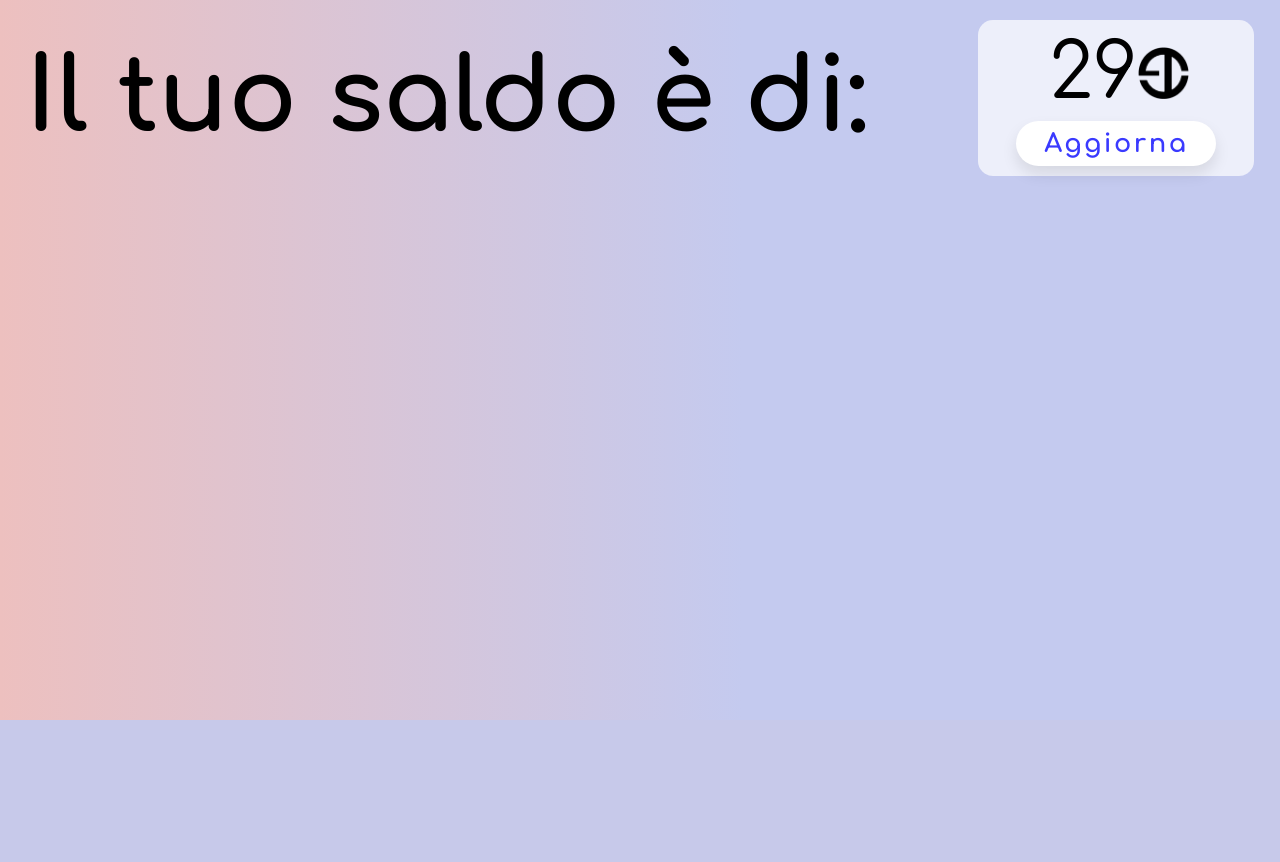
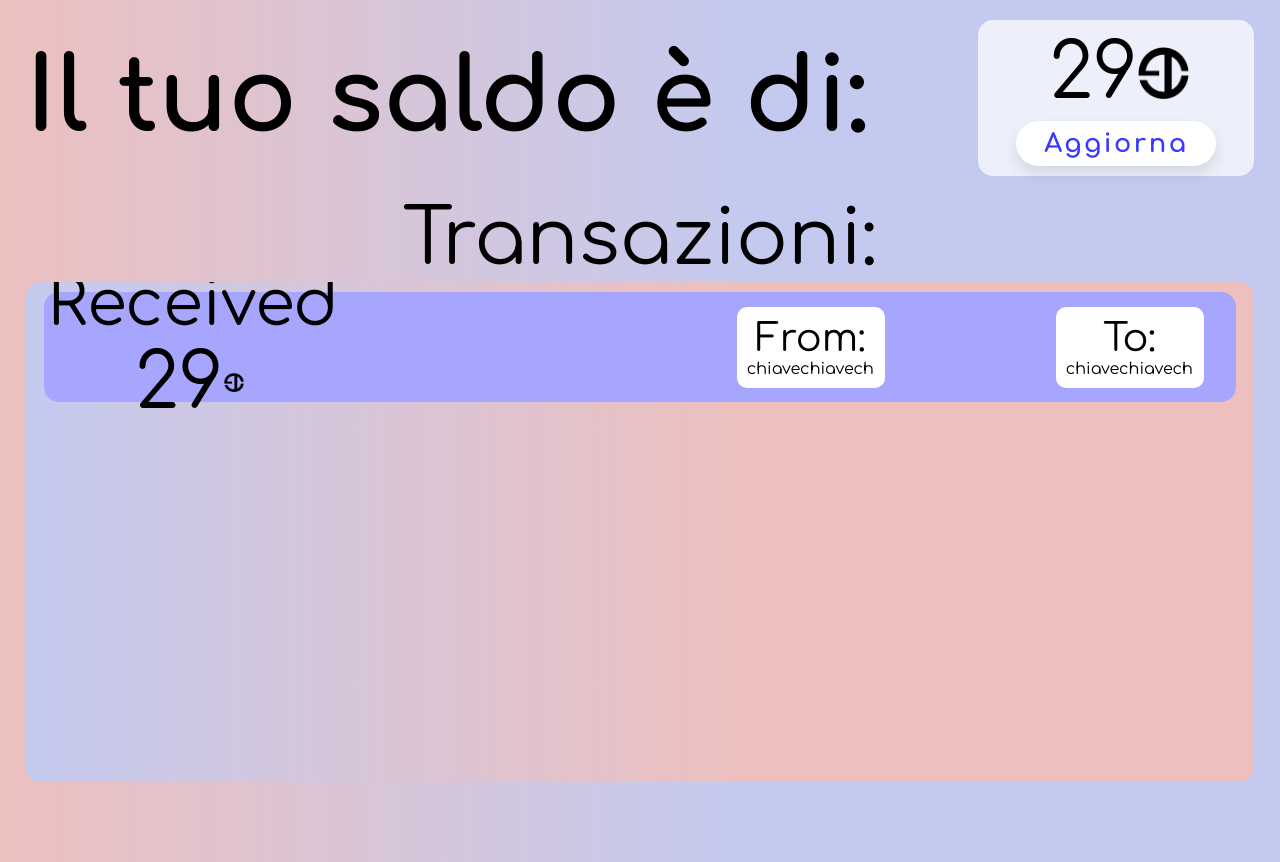
Before and after one commit to RiccardoTonioloDev/EDUChain, a PHP site: page /EDUChainV2/Pages/PersonalDashboard/personalDashboardSaldo.php in a window 1280 px wide. Shown: the part 80-942 px from the top of the page. Before the commit the page ends 800 px from the top, so only its background shows below. Run offline with PHP 8.4, Linux system fonts and the light colour scheme.

Commit message:
Aggiunta delle transazioni

```diff
--- a/EDUChainV2/Pages/PersonalDashboard/personalDashboardSaldo.php
+++ b/EDUChainV2/Pages/PersonalDashboard/personalDashboardSaldo.php
@@ -77,7 +77,36 @@
             </div>
         </div>
         <div class="lowerPart">
-
+            <div class="header-transazioni">Transazioni:</div>
+            <div class="scrollable-card">
+                <div class="transaction">
+                    <div class="leftTransaction">
+                        <div class="status">Received</div>
+                        <div class="transactionAmount">
+                            <div class="amount">29</div>
+                            <img src="../../Images/EduchainLogo-BlackV.png" class="icon">
+                        </div>
+                    </div>
+                    <div class="rightTransaction">
+                        <div class="peer">
+                            <div class="peerHeader">
+                                From:
+                            </div>
+                            <div class="key">
+                                chiavechiavechiavechiavechiavechiavechiavechiavechiavechiavechiavechiave
+                            </div>
+                        </div>
+                        <div class="peer">
+                            <div class="peerHeader">
+                            To:
+                            </div>
+                            <div class="key">
+                                chiavechiavechiavechiavechiavechiavechiavechiavechiavechiavechiavechiave
+                            </div>
+                        </div>
+                    </div>
+                </div>
+            </div>
         </div>
     </div>
     <script>
--- a/EDUChainV2/Styles/personalDashboardSaldo.css
+++ b/EDUChainV2/Styles/personalDashboardSaldo.css
@@ -269,3 +269,94 @@ body{
         width:30vw;
     }
 }
+
+/*LOWER PART*/
+.lowerPart{
+    margin-top: 20px;
+    display: flex;
+    align-items: center;
+    justify-content: space-between;
+    flex-flow: column;
+    width:100%;
+}
+
+.header-transazioni{
+    font-size: 6vw;
+}
+
+.scrollable-card{
+    width:100%;
+    height:500px;
+    background: #edc0bf;
+    background: linear-gradient(90deg, #c4caef 0,#edc0bf 58%);
+    margin-bottom: 10vh;
+    border-radius: 15px;
+    overflow-y: scroll;
+    overflow-x: hidden;
+}
+
+.transaction{
+    width:95%;
+    padding-left: 1%;
+    padding-right: 1%;
+    height: 110px;
+    background-color: rgb(166, 166, 255);
+    margin:10px auto 20px auto;
+    border-radius: 15px;
+    display: flex;
+    flex-flow: row;
+    justify-content: space-between;
+    align-items: center;
+}
+
+.status{
+    font-size: 5vw;
+}
+
+.rightTransaction{
+    display: flex;
+    flex-flow: row;
+    justify-content: space-between;
+    align-items: center;
+    width:40%;
+    padding-right:20px;
+}
+
+.peer{
+    width:10vw;
+    padding:10px;
+    border-radius: 10px;
+    background-color: white;
+    display: flex;
+    align-items: center;
+    flex-direction: column;
+}
+
+.peerHeader{
+    font-size: 3vw;
+}
+
+.key{
+    width:10vw;
+    overflow-x: auto;
+}
+
+.leftTransaction{
+    display: flex;
+    flex-flow: column;
+    align-items: center;
+    justify-content: center;
+    width:20%;
+    padding-left: 20px;
+}
+
+.amount{
+    font-size: 6vw;
+}
+
+.transactionAmount{
+    display: flex;
+    align-items: center;
+    justify-content: center;
+    flex-flow: row;
+}
```
